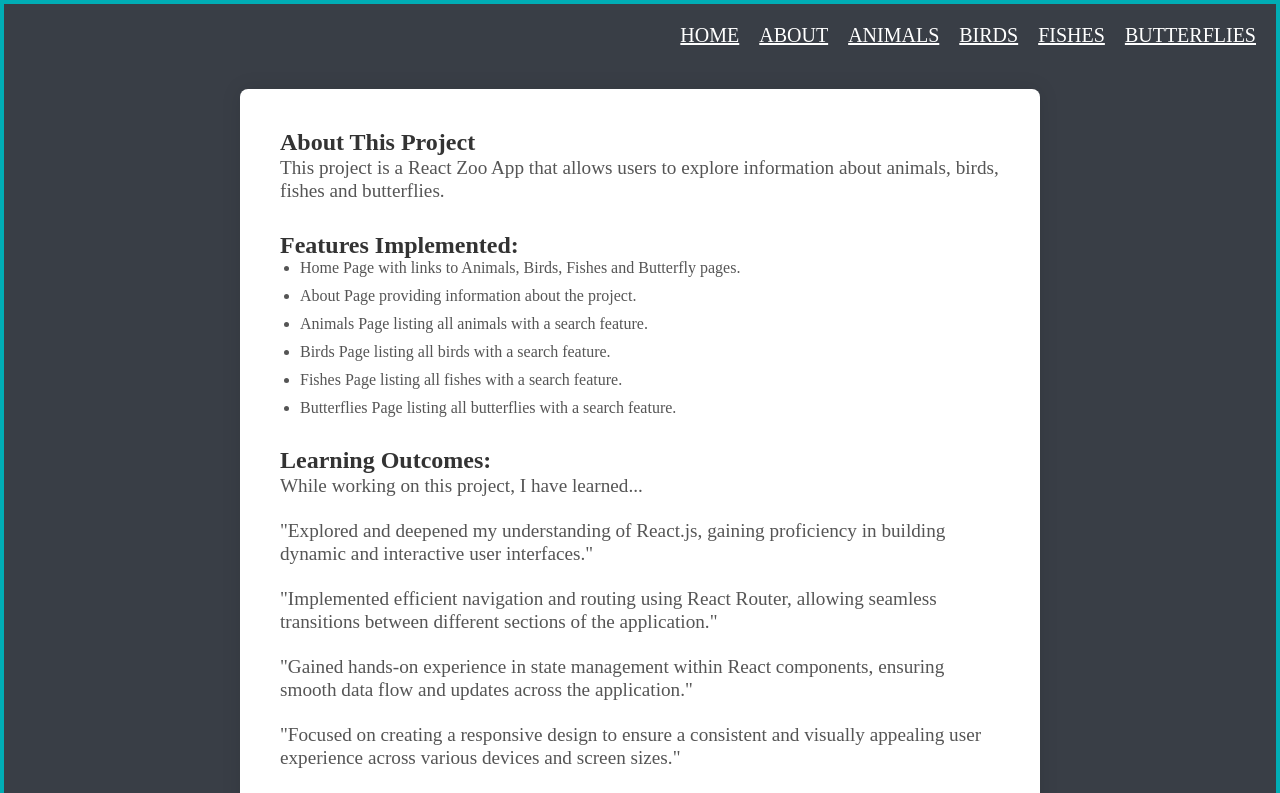
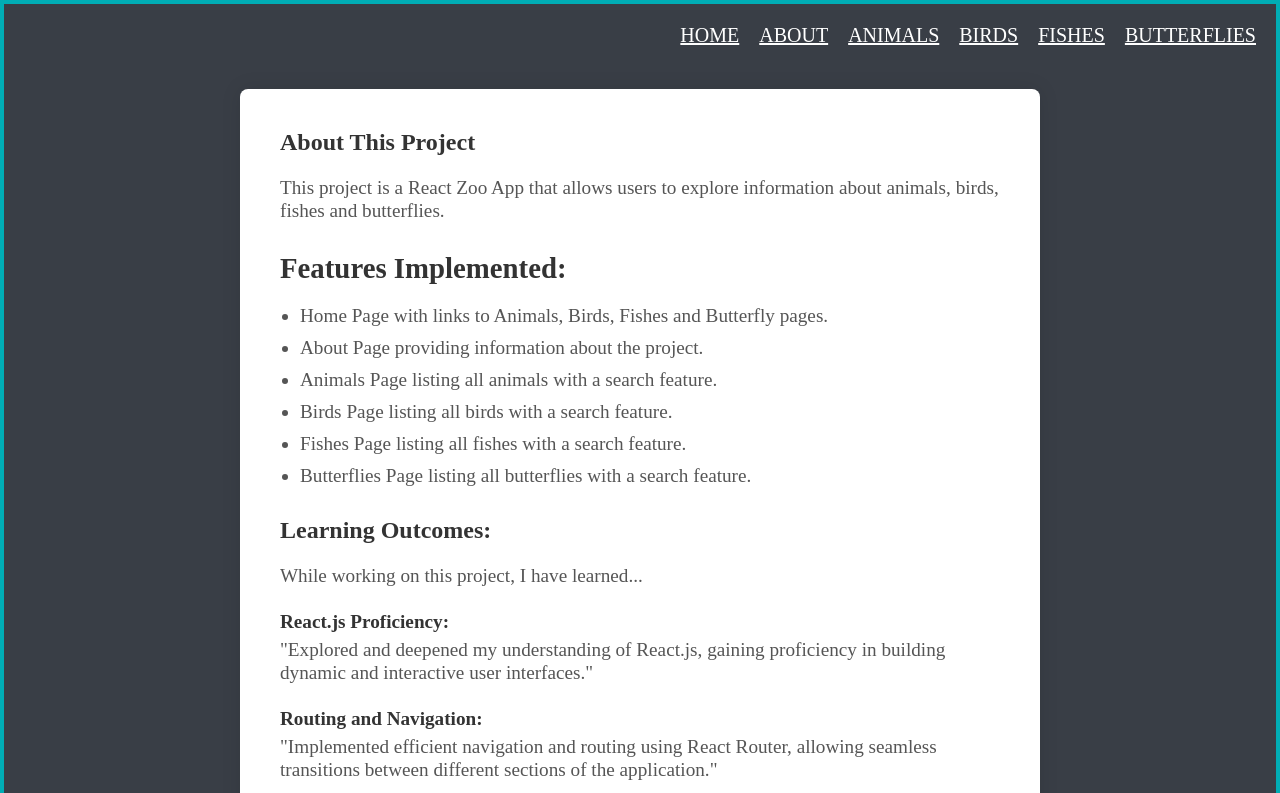
Before and after one commit to mohsinrony/Zoo_App, a React (Vite) app: page /about in a window 1280 px wide. Shown: the top 793 px of the page. Built offline with nearby package versions, Linux system fonts and the light colour scheme; the HTML template or start-up script is replaced by a standard one.

Commit message:
bring changes to styling of about page

```diff
--- a/src/styles/About.css
+++ b/src/styles/About.css
@@ -12,6 +12,7 @@
 }
 
 .about-content h2 {
+  margin-bottom: 20px;
   font-size: 1.5em;
   color: #333;
 }
@@ -24,16 +25,11 @@
 
 .about-features {
   margin-top: 30px;
-}
-
-.about-features h3 {
-  font-size: 1.5em;
-  color: #333;
+  font-size: 1.2em;
 }
 
 .about-features ul {
   margin-left: 20px;
-  padding: 0;
   color: #555;
 }
 
@@ -43,3 +39,11 @@
 .learning {
   margin-top: 30px;
 }
+.learning p{
+  margin-bottom: 20px;
+}
+.learning h3{
+  font-size: 1.2em;
+  color: #333;
+  line-height: 1.6;
+}
```
